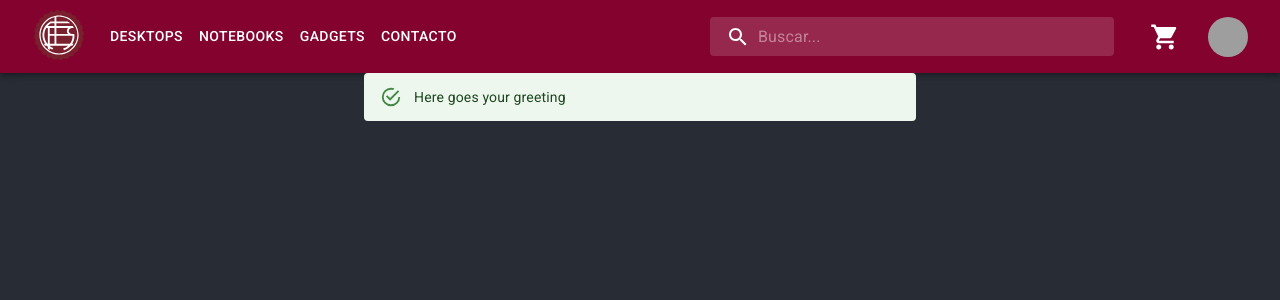
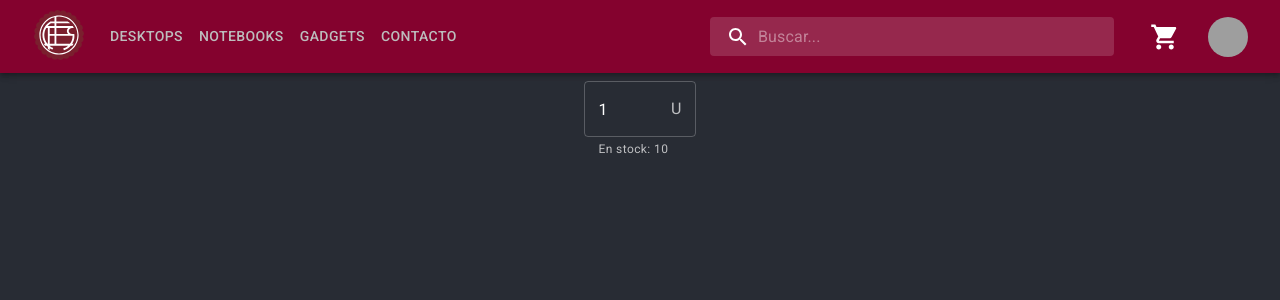
Before and after one commit to chjack10/Desafios-Coder-React, a React (Vite) app: page / in a window 1280 px wide. Shown: the top 300 px of the page. Built offline with nearby package versions, Linux system fonts and the light colour scheme; grey boxes are pictures that could not be loaded; the HTML template or start-up script is replaced by a standard one.

Commit message:
ItemCount added - Navbar links improved

```diff
--- a/src/App.jsx
+++ b/src/App.jsx
@@ -1,12 +1,17 @@
 import './App.css';
 import ItemListCointainer from './components/NavBar/ItemListCointainer';
 import NavBar from './components/NavBar/NavBar';
+import { createTheme, ThemeProvider } from '@mui/material/styles';
+
+const darkTheme = createTheme({ palette: { mode: 'dark' } });
 
 function App() {
   return (
     <div className='App'>
       <NavBar />
-      <ItemListCointainer greeting='Here goes your greeting' />
+      <ThemeProvider theme={darkTheme}>
+        <ItemListCointainer greeting='Here goes your greeting' />
+      </ThemeProvider>
     </div>
   );
 }
--- /dev/null
+++ b/src/components/ItemDetail/ItemCount.jsx
@@ -0,0 +1,73 @@
+import TextField from '@mui/material/TextField';
+import React from 'react';
+import Paper from '@mui/material/Paper';
+import InputAdornment from '@mui/material/InputAdornment';
+import OutlinedInput from '@mui/material/OutlinedInput';
+import FormControl from '@mui/material/FormControl';
+import FormHelperText from '@mui/material/FormHelperText';
+
+const ItemCounter = () => {
+  return (
+    <>
+      {/* <Paper elevation={20}>
+        <TextField
+          id='Quantity'
+          label='Number'
+          type='number'
+          defaultValue='1'
+          inputProps={{ minLength: 1, maxLength: 4 }}
+          InputLabelProps={{
+            shrink: true,
+          }}
+        />
+      </Paper> */}
+
+      <FormControl
+        sx={{
+          m: 1,
+          width: '11ch',
+        }}
+        variant='outlined'>
+        <OutlinedInput
+          id='outlined-adornment-weight'
+          endAdornment={<InputAdornment position='end'>U</InputAdornment>}
+          aria-describedby='outlined-weight-helper-text'
+          type='numer'
+          inputProps={{
+            'aria-label': 'weight',
+            type: 'number',
+            value: 1,
+            max: 10,
+            min: 1,
+            disabled: 'disabled',
+          }}
+        />
+        <FormHelperText id='outlined-weight-helper-text'>
+          En stock: 10
+        </FormHelperText>
+      </FormControl>
+    </>
+  );
+};
+
+export default ItemCounter;
+
+/*
+
+A tener en cuenta:
+- El número contador nunca puede superar el stock disponible (if Itemcounter < 1 return)
+- De no haber stock el click no debe tener efecto y por ende no ejecutar el callback onAdd (if Itemcounter > stock return)
+- Si hay stock al clickear el botón se debe ejecutar onAdd con un número que debe ser la cantidad seleccionada por el usuario
+
+- Detalle importante: Como sabes, todavía no tenemos nuestro detalle de ítem y este desarrollo es parte de él, así que por el momento puedes probar e importar este componente dentro del ItemListContainer, sólo a propósitos de prueba. Después lo sacaremos de aquí y lo incluiremos en el detalle del ítem
+Ejemplo inicial:
+
+function ItemCount({ stock, initial,  onAdd }) {
+ // Desarrollar lógica
+}
+
+- Adicionalmente tendremos un número inicial (initial) de cantidad de ítems, de tal modo que si lo invoco del siguiente modo:
+<ItemCount stock=”5” initial=”1” />
+debería ver el contador inicializado en 1 por defecto
+
+*/
--- a/src/components/NavBar/CartWidget.jsx
+++ b/src/components/NavBar/CartWidget.jsx
@@ -3,6 +3,7 @@ import React, { useState } from 'react';
 import ShoppingCartIcon from '@mui/icons-material/ShoppingCart';
 import Badge from '@mui/material/Badge';
 import IconButton from '@mui/material/IconButton';
+import { Tooltip } from '@mui/material';
 
 const CartWidget = () => {
   const [cartBadgeNumber, setCartBadgeNumber] = useState(0);
@@ -12,6 +13,7 @@ const CartWidget = () => {
   };
 
   return (
+    <Tooltip title='Ver carrito'>
       <IconButton
         sx={{ mx: 1 }}
         aria-label='carrito'
@@ -22,6 +24,7 @@ const CartWidget = () => {
           <ShoppingCartIcon sx={{ fontSize: 30 }} />
         </Badge>
       </IconButton>
+    </Tooltip>
   );
 };
 
--- a/src/components/NavBar/ItemListCointainer.jsx
+++ b/src/components/NavBar/ItemListCointainer.jsx
@@ -1,13 +1,19 @@
 import React from 'react';
 
+import ItemCounter from '../ItemDetail/ItemCount';
 import Container from '@mui/material/Container';
-import Alert from '@mui/material/Alert';
+import Box from '@mui/material/Box';
 
 const ItemListCointainer = ({ greeting }) => {
   return (
     <Container maxWidth='sm'>
-      <Alert severity='success'>{greeting}</Alert>
+      <Box display='flex' justifyContent='center'>
+        <ItemCounter />
+      </Box>
     </Container>
+    // <Box  marginTop={2} display='flex' justifyContent='center'>
+    //   <Counter />
+    // </Box>
   );
 };
 
--- a/src/components/NavBar/MenuNavList.jsx
+++ b/src/components/NavBar/MenuNavList.jsx
@@ -65,7 +65,12 @@ const MenuNavList = () => {
           <Button
             key={page}
             onClick={handleCloseNavMenu}
-            sx={{ my: 2, color: 'white', display: 'block' }}>
+            sx={{
+              my: 2,
+              color: '#bdbdbd',
+              '&:hover': { color: 'white' },
+              display: 'block',
+            }}>
             {page}
           </Button>
         ))}
--- a/src/index.css
+++ b/src/index.css
@@ -282,6 +282,10 @@ Interactive
 Add the correct display in Chrome and Safari.
 */
 
+/*
+Disable arrows for number type inputs
+*/
+
 summary {
   display: list-item;
 }
```
Also changed, not shown: src/hooks/useCounter.js (added, +35 -0 lines), src/hooks/useFetch.js (added, +41 -0 lines). Lines whose indentation alone changed are shown as unchanged.
